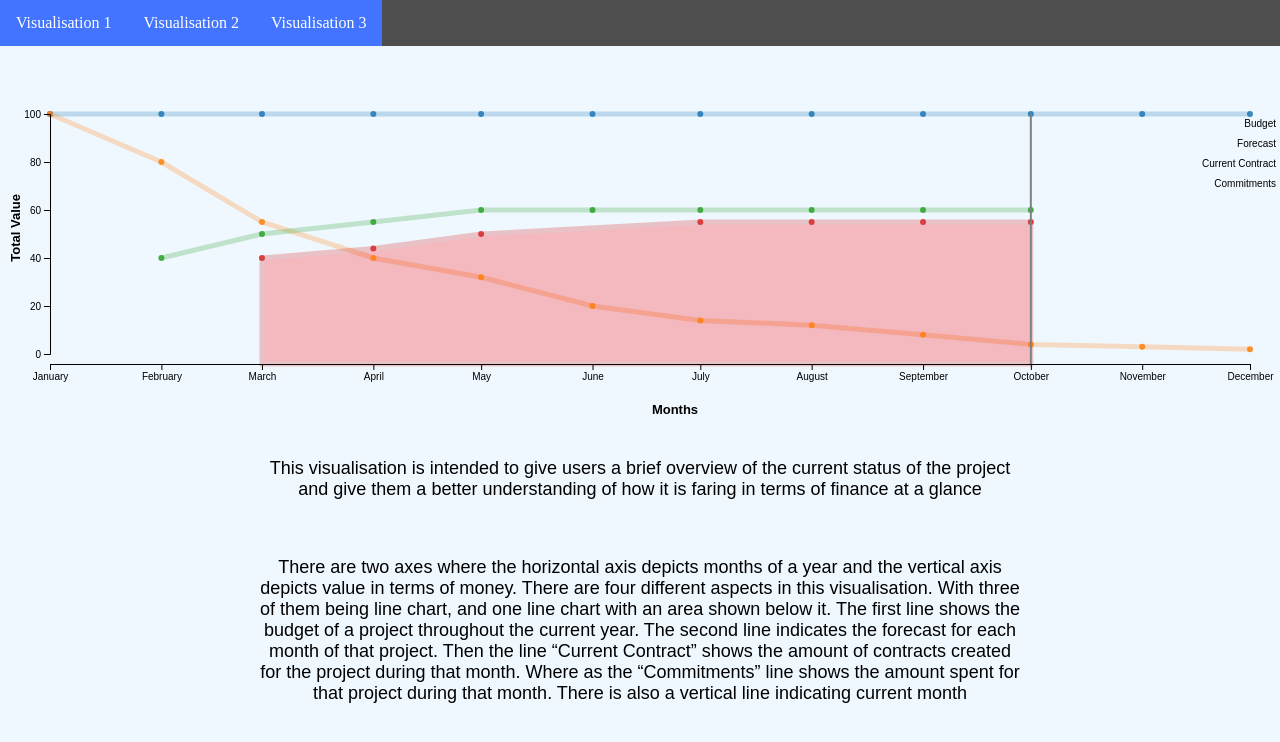
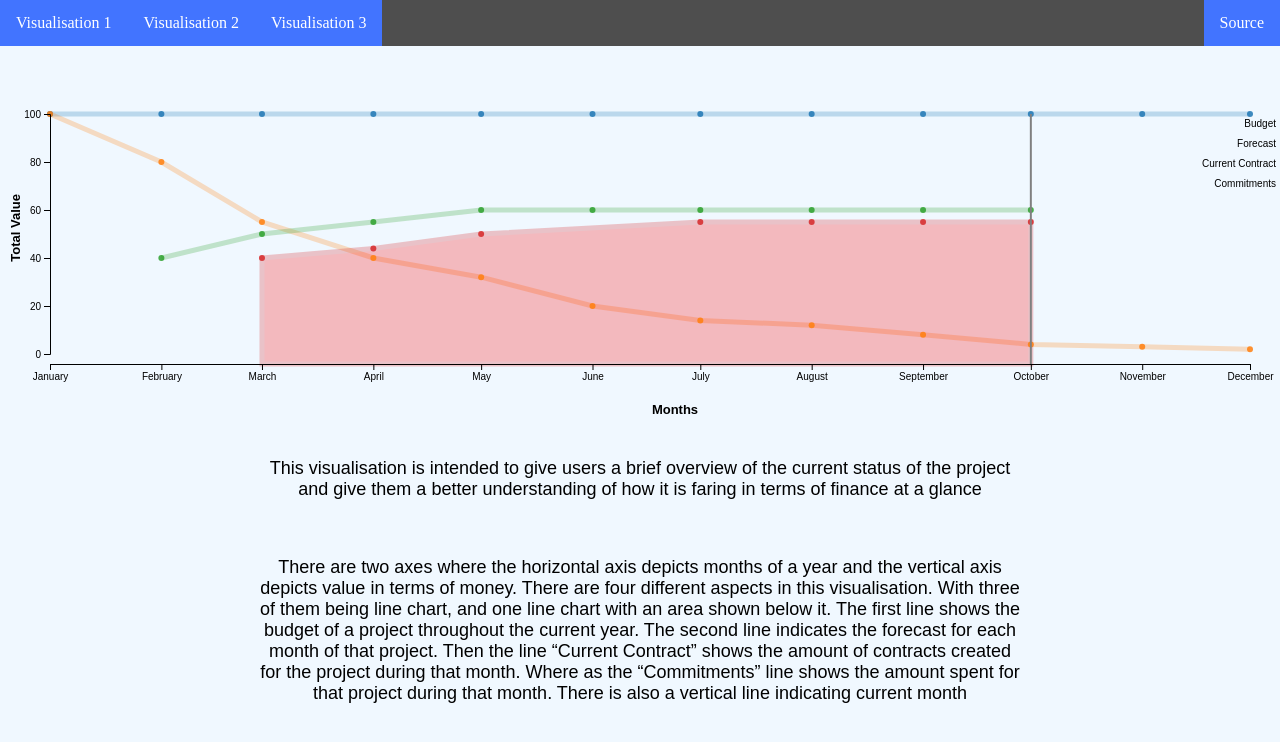
Before and after one commit to NafisAli/capstone-demo, a plain HTML site: page index.html in a window 1280 px wide. Drawn offline with nearby package versions, Linux system fonts and the light colour scheme.

Commit message:
Update index.html
Added source url

```diff
--- a/index.html
+++ b/index.html
@@ -13,6 +13,7 @@
       <li><a class="active" href="./index.html">Visualisation 1</a></li>
       <li><a class="active" href="./index2.html">Visualisation 2</a></li>
       <li><a class="active" href="./index3.html">Visualisation 3</a></li>
+      <li style="float:right;"><a class="active" href="https://github.com/NafisAli/mastt-demo" target="_blank">Source</a></li>
     </ul>
     <div class="chart" id="viz1"></div>
     <div class="description">
```
